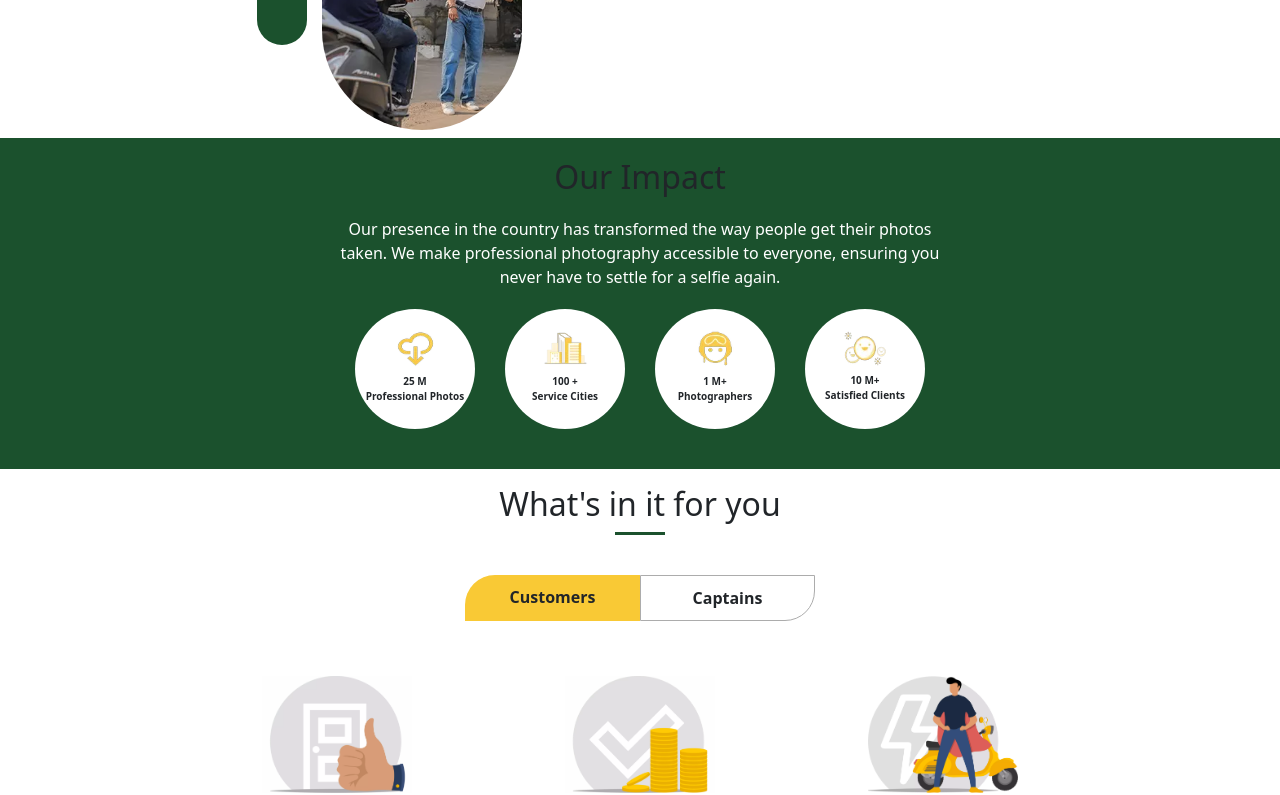
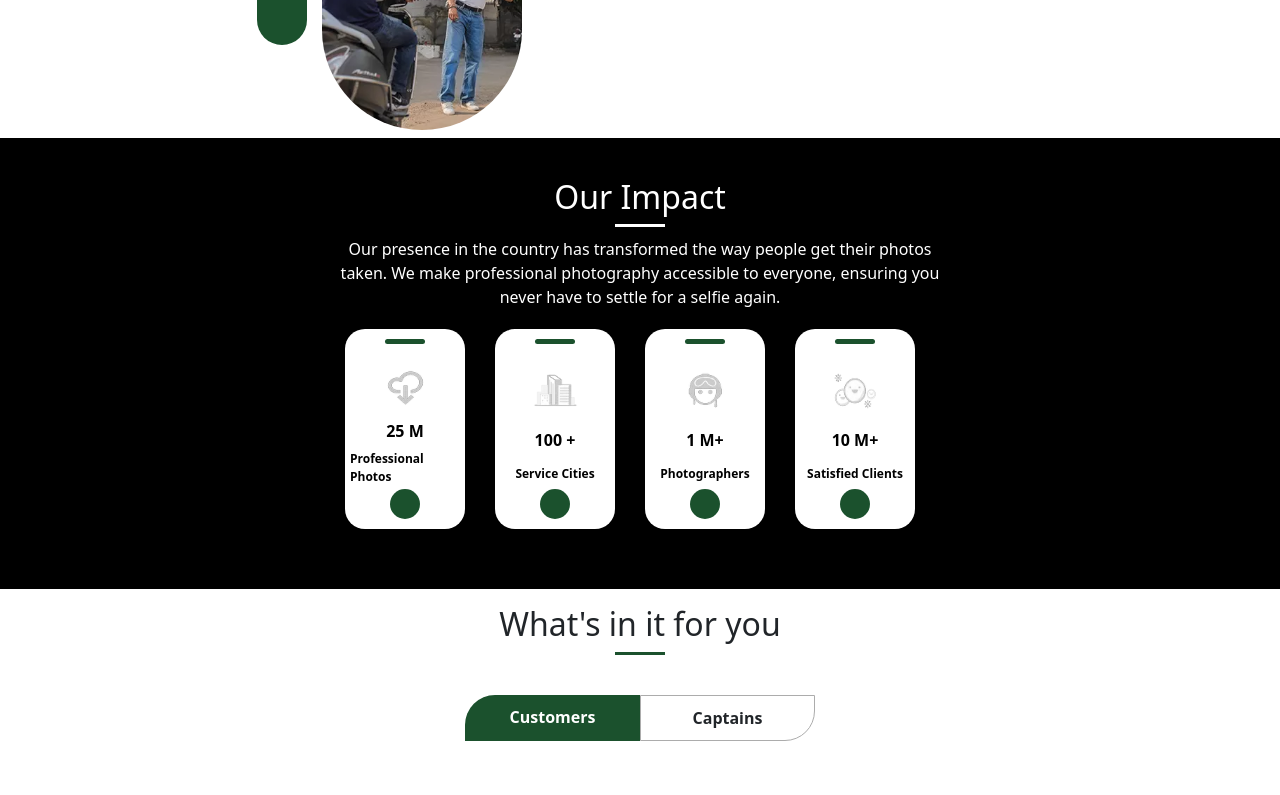
Before and after one commit to SaiBalaji469/No-Selfie, a React (Create React App) app: page / in a window 1280 px wide. Shown: the part 1420-2215 px from the top of the page. Built offline with nearby package versions, Linux system fonts and the light colour scheme.

Commit message:
first commit

```diff
--- a/src/Components/Footer/Footer.jsx
+++ b/src/Components/Footer/Footer.jsx
@@ -21,17 +21,20 @@ const Footer = () => {
     <footer className='footer-container'>
         <div className="footer-wrapper">
            <div className="footer">
-             <h5>Customer App</h5>
+
+             <h5>Download App</h5>
+             <a href="https://play.google.com/store/apps/details?id=com.noselfiee&pli=1" target='blank'>
            <img src={playstore} alt="playstore" className='footer-img'/>
+           </a>
            <img src={appstore} alt="appstore" className='footer-img'/>
 
            </div>
-           <div className="footer">
+           {/* <div className="footer">
            <h5>Captains App</h5>
            <img src={playstore} alt="playstore" className='footer-img'/>
-           <img src={appstore} alt="appstore" className='footer-img'/>
+           <img src={appstore} alt="appstore" className='footer-img'/> */}
 
-           </div>
+           {/* </div> */}
            <div className="footer">
              <ul className='footer-menu'>
               {nav.map((nav,index)=>(
--- a/src/Components/Home/Home.jsx
+++ b/src/Components/Home/Home.jsx
@@ -33,7 +33,9 @@ const Home = () => {
               clients across 100+ cities.
             </p>
             <div className="d-flex gap-2 gap-md-5 my-4 justify-content-center align-items-center">
-              <button className="home-btn">Book a Photographer</button>
+              <a href="https://play.google.com/store/apps/details?id=com.noselfiee&pli=1" target="_blank" rel="noopener noreferrer">
+                <button className="home-btn">Book a Photographer</button>
+              </a>
               <button className="home-btn">Join as Photographer</button>
             </div>
           </div>
--- a/src/Components/Home/home.css
+++ b/src/Components/Home/home.css
@@ -31,7 +31,6 @@ padding: 10px 30px;
 .home-btn:nth-child(1){
 background-color: #1b512d;
 border-radius:30px 30px 30px 0px;
-color: white;
 }
 
 .home-btn:nth-child(2){
@@ -144,13 +143,21 @@ border-radius:30px 30px 0px 30px;
     border-radius: 30px 30px 30px 0px;
     font-weight:600;
     margin: 30px 0px;
+}
+
+.our-impact-container{
+    background-color: #000000;
+    padding: 40px 0px;
+}
+
+.our-impact-container h2{
     color: white;
 }
 
-.our-impact-container{
-    background-color: #1b512d;
-    padding: 20px 0px;
+.our-impact-container .head-line{
+    background-color: white;
 }
+
 .impact-text{
     font-size: 16px;
     max-width: 600px;
@@ -159,42 +166,80 @@ border-radius:30px 30px 0px 30px;
     margin: 10px 0px;
     color: white;
 }
+
 .container-2{
     max-width: 600px;
     width: 100%;
     display: flex;
     flex-wrap: wrap;
     margin: 20px auto;
+    gap: 20px;
 }
+
 .box-1{
-    flex-basis: 25%;
+    flex-basis: calc(25% - 20px);
 }
+
 .box{
     width: 120px;
-    height: 120px;
-    border-radius: 50%;
+    height: 200px;
+    border-radius: 20px;
     background-color: white;
     margin: 0px auto;
-    font-size: 10px;
+    font-size: 12px;
     display: flex;
     flex-direction: column;
     align-items: center;
     justify-content: space-around;
     padding: 10px 5px;
+    position: relative;
+    box-shadow: 0 4px 8px rgba(0,0,0,0.2);
+    transition: transform 0.3s ease;
 }
+
+.box:hover {
+    transform: translateY(-5px);
+}
+
+.box::before {
+    content: '';
+    position: absolute;
+    top: 10px;
+    width: 40px;
+    height: 5px;
+    background-color: #1b512d;
+    border-radius: 5px;
+}
+
+.box::after {
+    content: '';
+    position: absolute;
+    bottom: 10px;
+    width: 30px;
+    height: 30px;
+    background-color: #1b512d;
+    border-radius: 50%;
+}
+
 .presence-img{
     width: 45px;
     height: 40px;
-    margin-top: 10px;
+    margin-top: 25px;
+    filter: grayscale(100%);
 }
+
 .box bold{
-    font-weight:bold;
+    font-weight: bold;
     margin-top: 5px;
+    font-size: 16px;
+    color: #000000;
 }
+
 .box p{
     font-weight: 600;
+    margin-bottom: 30px;
+    color: #000000;
 }
-
 
 @media (max-width: 767px) {
     .home-left h1{
--- a/src/Components/Navbar/Navbar.jsx
+++ b/src/Components/Navbar/Navbar.jsx
@@ -40,7 +40,9 @@ useEffect(()=>{
             ))
             }
               </div>
-              <button className='app-download-btn'>Download</button>
+              <a href="https://play.google.com/store/apps/details?id=com.noselfiee&pli=1" target='blank'>
+              <button  className='app-download-btn'>Download</button>
+              </a>
             </div>
 
             <div className="menu-icons d-md-none">
--- a/src/Components/Toggle/toggle.css
+++ b/src/Components/Toggle/toggle.css
@@ -19,8 +19,9 @@
     border-radius: 0px 0px 30px 0px;
 }
 .active-btn{
-    background-color: #f9c935;
+    background-color: #1b512d;
     border: none;
+    color: white;
 }
 .desc-container{
     max-width: 900px;
```
